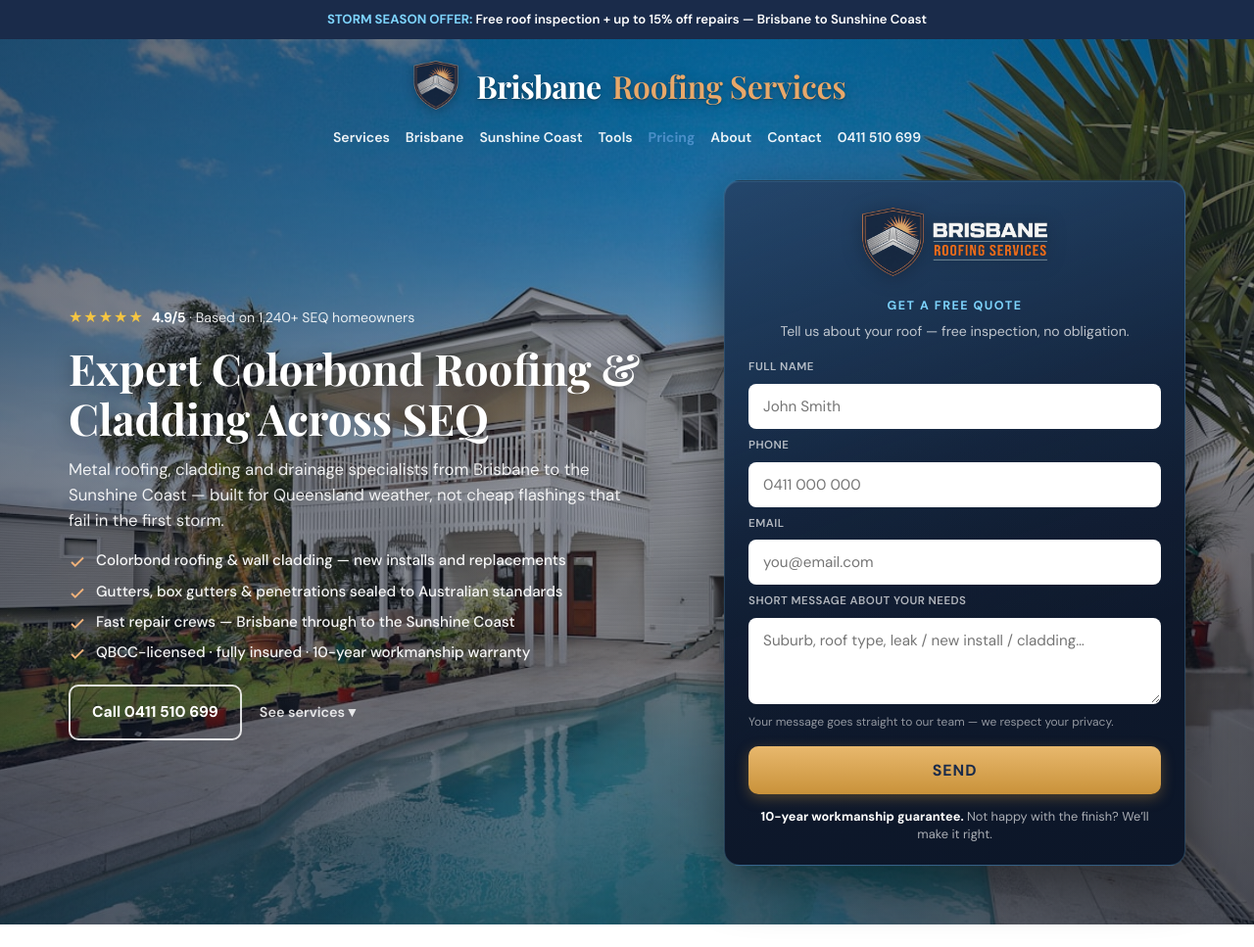
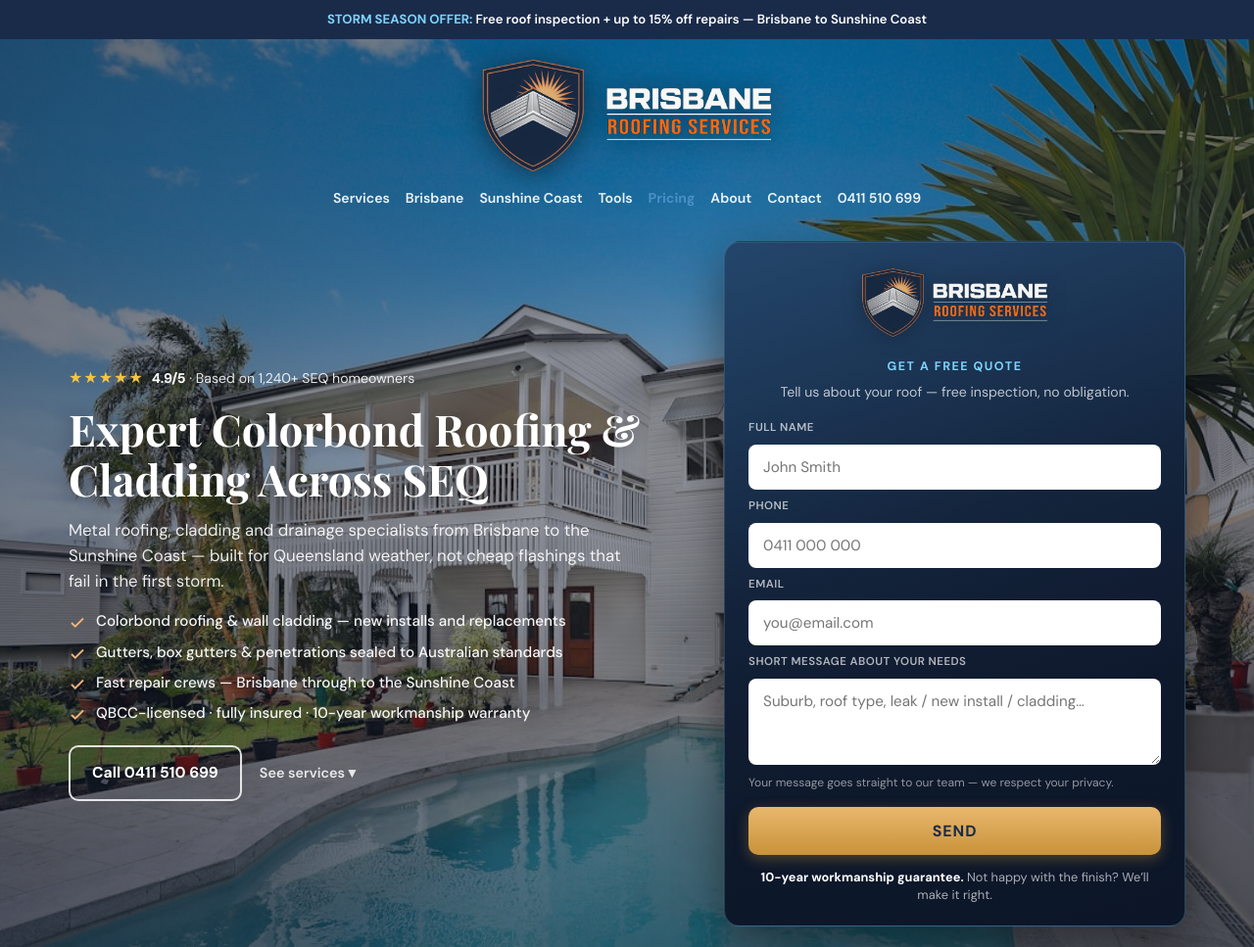
Before and after one commit to chingwang1/rooftec-site, a plain HTML site: page index.html in a window 1280 px wide. Shown: the top 967 px of the page at 98% size. Drawn offline with nearby package versions, Linux system fonts and the light colour scheme.

Commit message:
Larger readable header lockup; stacked brand image on landing hero

```diff
--- a/css/styles.css
+++ b/css/styles.css
@@ -75,20 +75,28 @@
     flex-shrink: 0;
 }
 
-/* Full lockup in site headers */
+/* Full lockup in site headers — large enough to read */
 .brand-lockup {
-    height: 64px;
+    height: 88px;
     width: auto;
-    max-width: min(340px, 58vw);
+    max-width: min(480px, 70vw);
     border-radius: 0 !important;
     object-fit: contain;
     display: block;
 }
 @media (min-width: 900px) {
     .brand-lockup {
-        height: 72px;
-        max-width: 380px;
+        height: 100px;
+        max-width: 520px;
     }
+}
+.header-inner {
+    align-items: center;
+}
+.site-header .header-inner {
+    padding-top: 10px;
+    padding-bottom: 10px;
+    min-height: 88px;
 }
 
 .brand-text {
@@ -525,28 +533,32 @@
     padding: 18px 20px 6px;
 }
 .landing-logo {
-    font-family: 'Playfair Display', Georgia, serif;
-    font-size: 2rem;
-    font-weight: 700;
-    color: var(--navy);
-    letter-spacing: -0.02em;
     text-decoration: none;
     display: inline-flex;
     align-items: center;
     justify-content: center;
-    gap: 12px;
-    text-shadow:
-        0 1px 0 rgba(15, 40, 70, 0.08),
-        0 2px 6px rgba(15, 40, 70, 0.14),
-        0 4px 14px rgba(15, 40, 70, 0.12);
-}
+}
+/* Stacked brand lockup for photo hero (matches logo system font) */
+.landing-logo-img {
+    display: block;
+    width: min(420px, 88vw);
+    height: auto;
+    max-height: 110px;
+    object-fit: contain;
+    filter: drop-shadow(0 3px 14px rgba(0, 0, 0, 0.45));
+}
+@media (min-width: 900px) {
+    .landing-logo-img {
+        width: min(480px, 50vw);
+        max-height: 120px;
+    }
+}
+/* legacy text wordmark helpers (unused on main landing) */
 .landing-logo-mark {
     width: 58px;
     height: 58px;
     object-fit: contain;
     flex-shrink: 0;
-    /* no heavy filters — keep shield edges clean */
-    filter: drop-shadow(0 2px 6px rgba(0, 0, 0, 0.28));
 }
 .landing-logo-text {
     display: inline-flex;
@@ -554,29 +566,13 @@
     align-items: baseline;
     gap: 0.35em;
     line-height: 1.1;
-}
-.landing-logo .lt-brisbane {
-    color: #ffffff;
-    font-weight: 700;
-    letter-spacing: -0.02em;
-}
-.landing-logo .lt-services {
-    color: #e8a86a;
-    font-weight: 600;
-    letter-spacing: -0.01em;
-}
-.landing-logo--light {
-    color: #fff;
-    text-shadow:
-        0 1px 2px rgba(0, 0, 0, 0.35),
-        0 4px 16px rgba(0, 0, 0, 0.25);
-}
-.landing-logo--light .lt-brisbane {
-    color: #fff;
-}
-.landing-logo--light .lt-services {
-    color: #e8a86a;
-}
+    font-family: 'DM Sans', system-ui, sans-serif;
+    font-weight: 800;
+    text-transform: uppercase;
+    letter-spacing: 0.02em;
+}
+.landing-logo .lt-brisbane { color: #fff; }
+.landing-logo .lt-services { color: #e8a86a; }
 .landing-form-logo-wrap {
     text-align: center;
     margin: 0 0 12px;
--- a/index.html
+++ b/index.html
@@ -94,12 +94,8 @@
 
             <div class="landing-stage-inner">
                 <div class="landing-logo-wrap">
-                    <a class="landing-logo landing-logo--light" href="index.html" aria-label="Brisbane Roofing Services">
-                        <img src="assets/logo-shield.png" alt="" class="landing-logo-mark" width="56" height="56">
-                        <span class="landing-logo-text">
-                            <span class="lt-brisbane">Brisbane</span>
-                            <span class="lt-services">Roofing Services</span>
-                        </span>
+                    <a class="landing-logo landing-logo--img" href="index.html" aria-label="Brisbane Roofing Services">
+                        <img src="assets/logo-lockup-hero.png" alt="Brisbane Roofing Services" class="landing-logo-img" width="420" height="120">
                     </a>
                 </div>
                 <nav class="landing-nav landing-nav--light" aria-label="Site">
```
Also changed, not shown: assets/logo-lockup-hero.png (added), assets/logo-lockup.png.
